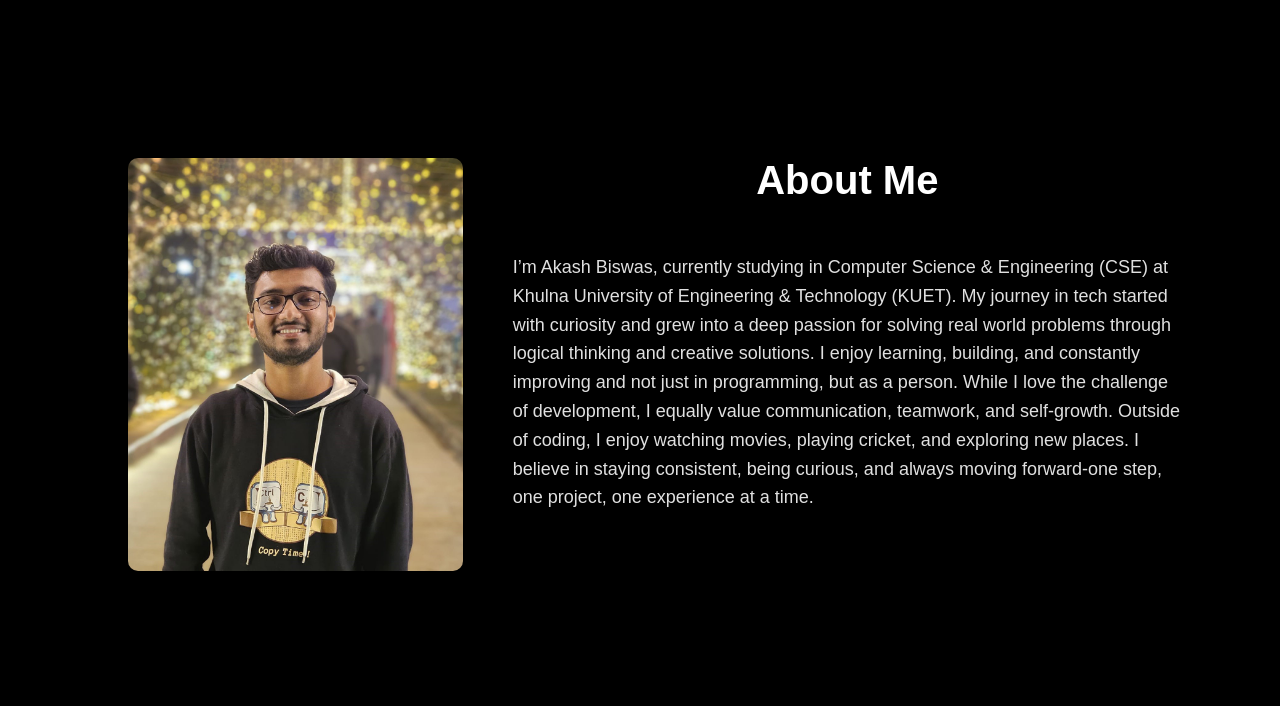
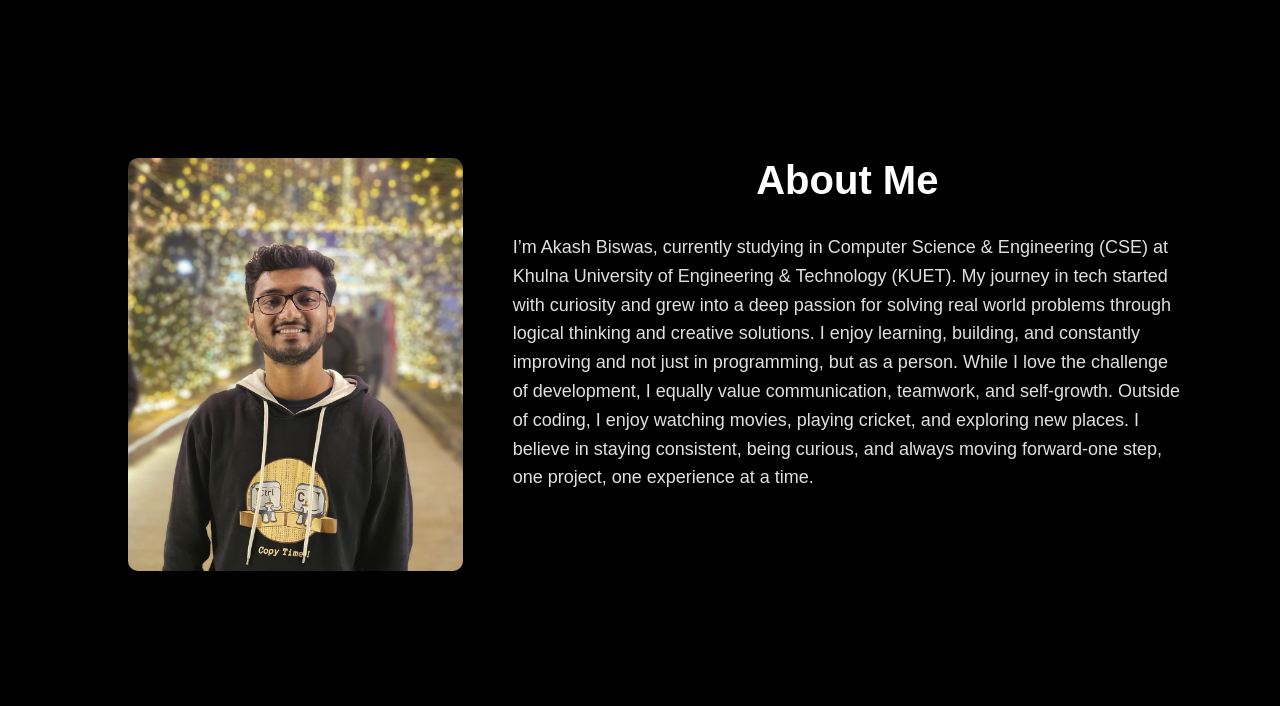
Before and after one commit to akash-kumar-biswas/Portfolio-Website, a PHP site: page / in a window 1280 px wide. Shown: the part 780-1486 px from the top of the page. Run offline with PHP 8.4, Linux system fonts and the light colour scheme.

Commit message:
update about-description position

```diff
--- a/style.css
+++ b/style.css
@@ -173,6 +173,8 @@ nav ul li a:hover:after{
     line-height: 1.6;
     color: #e0e0e0;
     margin-top: 20px;
+    position: relative;
+    bottom: 20px;
 }
 
 /*------------------Education Section------------------*/
```
